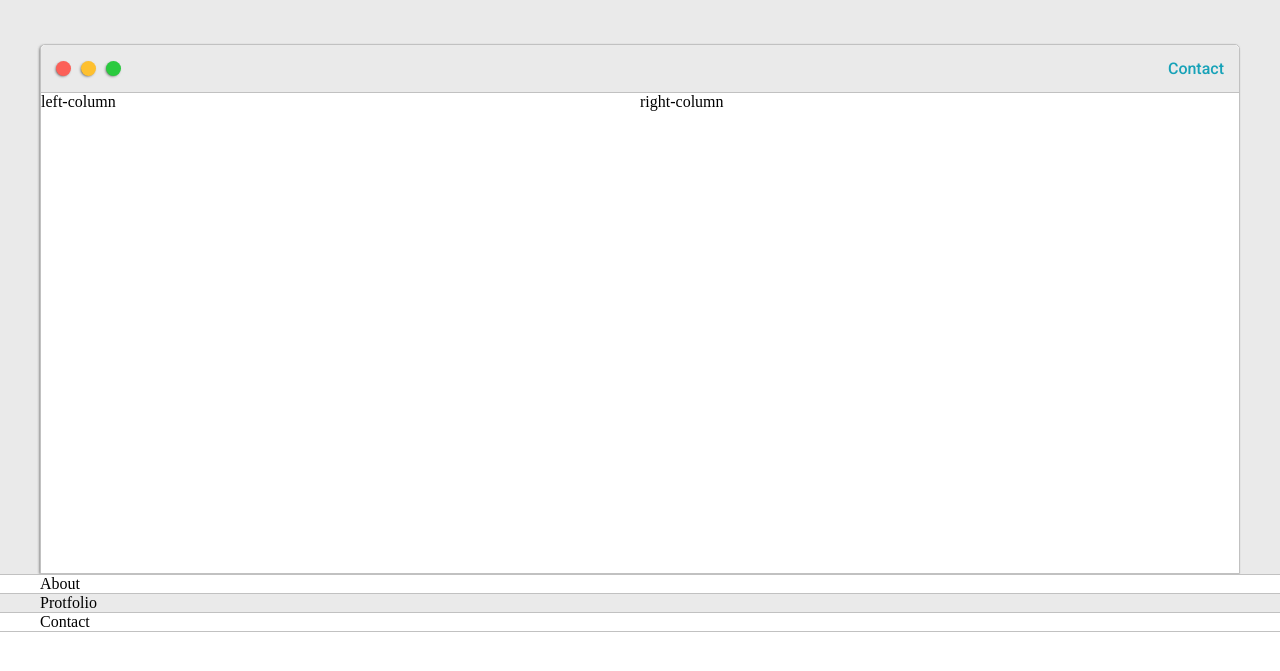
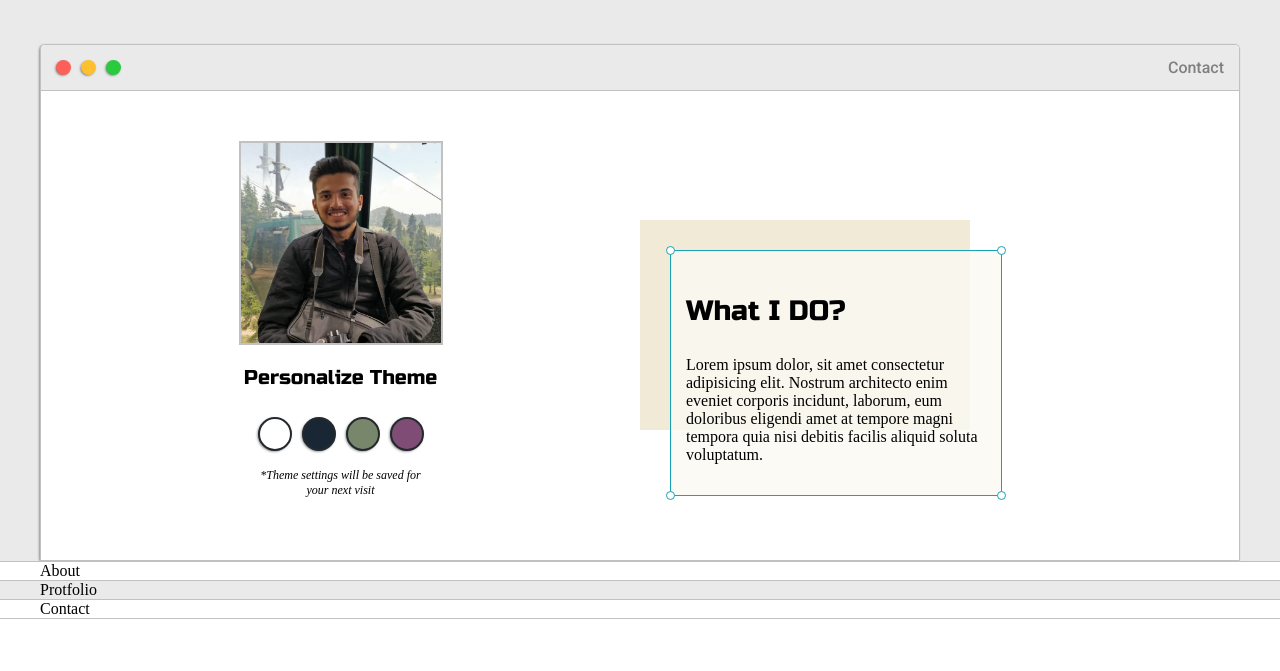
Before and after one commit to dinesh-07/my-profile, a plain HTML site: page index.html in a window 1280 px wide. Shown: the part 117-788 px from the top of the page. Drawn offline with Linux system fonts and the light colour scheme.

Commit message:
Profile changes.

```diff
--- a/index.html
+++ b/index.html
@@ -34,8 +34,32 @@
               <li><a href="#">Contact</a></li>
             </ul>
           </div>
-          <div class="left-column">left-column</div>
-          <div class="right-column">right-column</div>
+          <div class="left-column">
+            <img id="profile-pic" src="./images/dinesh.jpeg" alt="dinesh" />
+            <h5 style="text-align: center; line-height: 0">
+              Personalize Theme
+            </h5>
+            <div id="theme-options-wrapper">
+              <div id="light-mode" class="theme-dot"></div>
+              <div id="blue-mode" class="theme-dot"></div>
+              <div id="green-mode" class="theme-dot"></div>
+              <div id="purple-mode" class="theme-dot"></div>
+            </div>
+            <p id="settings-note">*Theme settings will be saved for</br>your next visit</p>
+          </div>
+          <div class="right-column">
+            <div id="preview-shadow">
+            <div id="preview">
+              <div id="corner-tl" class="corner"></div>
+              <div class="corner" id="corner-tr"></div>
+              <h3>What I DO?</h3>
+              <p>Lorem ipsum dolor, sit amet consectetur adipisicing elit. Nostrum architecto enim eveniet corporis incidunt, laborum, eum doloribus eligendi amet at tempore magni tempora quia nisi debitis facilis aliquid soluta voluptatum.</p>
+
+              <div class="corner" id="corner-bl"></div>
+              <div class="corner" id="corner-br"></div>
+            </div>
+            </div>
+          </div>
         </div>
       </div>
     </section>
--- a/style.css
+++ b/style.css
@@ -6,6 +6,11 @@
 
   --mainText: black;
   --secondaryText: #4b5156;
+
+  --themeDotBorder: #24292e;
+
+  --previewBg: rgba(251, 249, 243, 0.8);
+  --previewShadow: #f0ead6;
 }
 
 html,
@@ -35,7 +40,7 @@ textarea {
 }
 a {
   text-decoration: none;
-  color: #17a2b8;
+  color: gray;
   font-family: 'Roboto', sans-serif;
 }
 ul {
@@ -98,7 +103,7 @@ h6 {
 
   display: grid;
   grid-template-columns: 1fr 1fr;
-  grid-template-rows: 3rem 30rem;
+
   grid-template-areas: 'nav-wrapper nav-wrapper' 'left-column right-column';
 }
 
@@ -153,10 +158,107 @@ h6 {
 
 .left-column {
   grid-area: left-column;
+  padding-top: 50px;
+  padding-bottom: 50px;
+}
+#profile-pic {
+  display: block;
+  margin: 0 auto;
+  height: 200px;
+  width: 200px;
+  object-fit: cover;
+  border: 2px solid var(--borderColor);
+}
+
+#theme-options-wrapper {
+  display: flex;
+  justify-content: center;
+}
+.theme-dot {
+  height: 30px;
+  width: 30px;
+  border-radius: 50%;
+  -webkit-box-shadow: -1px 1px 3px -1px rgba(0, 0, 0, 0.75);
+  -moz-box-shadow: -1px 1px 3px -1px rgba(0, 0, 0, 0.75);
+  box-shadow: -1px 1px 3px -1px rgba(0, 0, 0, 0.75);
+
+  cursor: pointer;
+  margin: 5px;
+  border: 2px solid var(--themeDotBorder);
 }
 
 .right-column {
   grid-area: right-column;
+  display: grid;
+  align-items: center;
+
+  padding-top: 50px;
+  padding-bottom: 50px;
+}
+
+#preview-shadow {
+  background-color: var(--previewShadow);
+  width: 300px;
+  height: 180px;
+  padding-left: 30px;
+  padding-top: 30px;
+}
+
+#preview {
+  width: 300px;
+  border: 1.5px solid #17a2b8;
+  background-color: var(--previewBg);
+  padding: 15px;
+  position: relative;
+}
+
+.corner {
+  position: absolute;
+  width: 7px;
+  height: 7px;
+  border-radius: 50%;
+  border: 1.5px solid #17a2b8;
+  background-color: #fff;
+}
+#corner-tl {
+  left: -5px;
+  top: -5px;
+}
+#corner-tr {
+  right: -5px;
+  top: -5px;
+}
+
+#corner-bl {
+  left: -5px;
+  bottom: -5px;
+}
+
+#corner-br {
+  right: -5px;
+  bottom: -5px;
+}
+.theme-dot:hover {
+  border-width: 5px;
+}
+
+#light-mode {
+  background-color: white;
+}
+
+#blue-mode {
+  background-color: #192734;
+}
+#green-mode {
+  background-color: #78866b;
+}
+#purple-mode {
+  background-color: #7e4c74;
+}
+#settings-note {
+  font-size: 12px;
+  font-style: italic;
+  text-align: center;
 }
 
 @media screen and (max-width: 1200px) {
@@ -164,3 +266,17 @@ h6 {
     width: 95%;
   }
 }
+
+@media screen and (max-width: 800px) {
+  .intro-wrapper {
+    grid-template-columns: 1fr;
+    grid-template-areas:
+      'nav-wrapper'
+      'left-column'
+      'right-column';
+  }
+
+  .right-column {
+    justify-content: center;
+  }
+}
```
Also changed, not shown: images/dinesh.jpeg (added).
